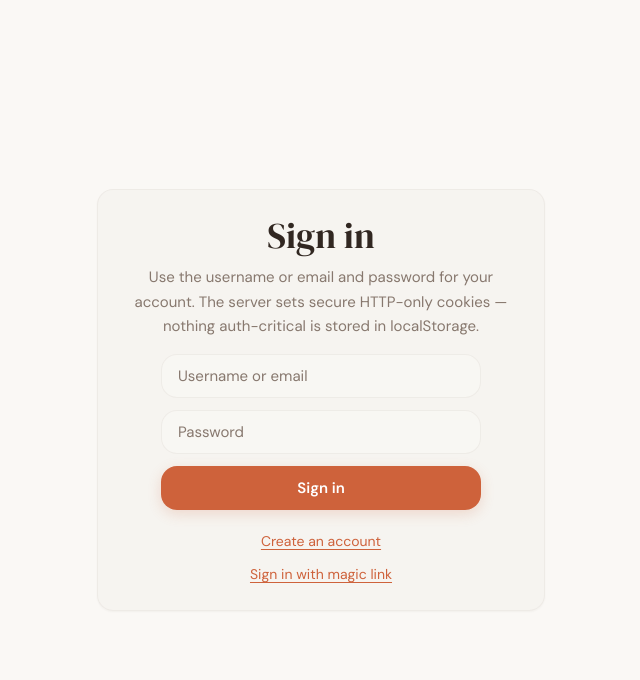
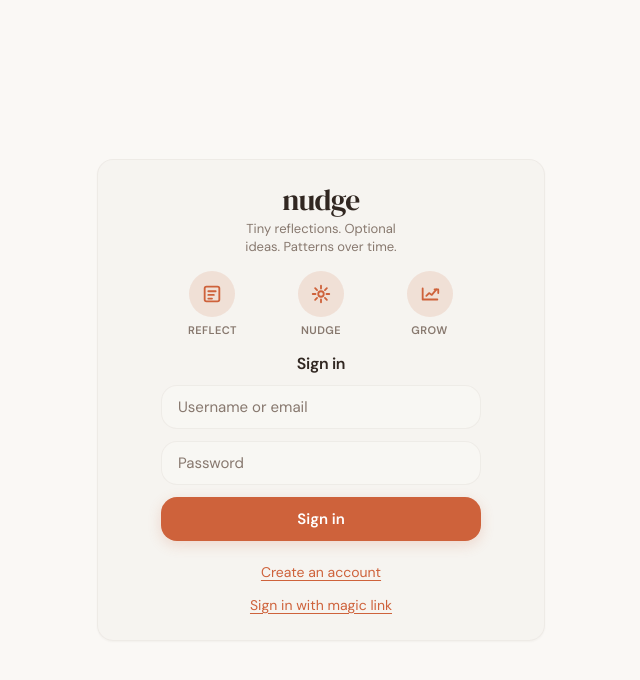
Before and after one commit to carsonbloomingdale/nudge, a React (Create React App) app in the folder nudge/: page /auth/login in a window 1280 px wide. Shown: the top 680 px of the page, without its empty margins (319-959 px from the left). Built offline with nearby package versions, Linux system fonts and the light colour scheme; no server answers.

Commit message:
login page overhaul

```diff
--- /dev/null
+++ b/nudge/src/components/auth/AuthLoginPitch.jsx
@@ -0,0 +1,102 @@
+import {
+  StyledAuthIconCircle,
+  StyledAuthIconLabel,
+  StyledAuthMark,
+  StyledAuthTagline,
+  StyledAuthVisualItem,
+  StyledAuthVisualRow,
+} from "./authStyles";
+
+function IconReflect({ size = 22 }) {
+  return (
+    <svg
+      width={size}
+      height={size}
+      viewBox="0 0 24 24"
+      fill="none"
+      stroke="currentColor"
+      strokeWidth="2"
+      strokeLinecap="round"
+      strokeLinejoin="round"
+      aria-hidden
+    >
+      <rect x="4" y="4" width="16" height="16" rx="2" />
+      <path d="M8 9h8M8 13h6M8 17h4" />
+    </svg>
+  );
+}
+
+function IconNudge({ size = 22 }) {
+  return (
+    <svg
+      width={size}
+      height={size}
+      viewBox="0 0 24 24"
+      fill="none"
+      stroke="currentColor"
+      strokeWidth="2"
+      strokeLinecap="round"
+      strokeLinejoin="round"
+      aria-hidden
+    >
+      <path d="M12 3v3M12 18v3M3 12h3M18 12h3" />
+      <path d="M5.6 5.6l2.1 2.1M16.3 16.3l2.1 2.1M5.6 18.4l2.1-2.1M16.3 7.7l2.1-2.1" />
+      <circle cx="12" cy="12" r="3" />
+    </svg>
+  );
+}
+
+function IconGrow({ size = 22 }) {
+  return (
+    <svg
+      width={size}
+      height={size}
+      viewBox="0 0 24 24"
+      fill="none"
+      stroke="currentColor"
+      strokeWidth="2"
+      strokeLinecap="round"
+      strokeLinejoin="round"
+      aria-hidden
+    >
+      <path d="M4 18V6M4 18h16M8 14l3-3 3 2 5-6" />
+      <path d="M17 7h4v4" />
+    </svg>
+  );
+}
+
+export default function AuthLoginPitch({ showIcons = true }) {
+  return (
+    <>
+      <StyledAuthMark>nudge</StyledAuthMark>
+      <StyledAuthTagline>
+        Tiny reflections. Optional ideas. Patterns over time.
+      </StyledAuthTagline>
+      {showIcons ? (
+        <StyledAuthVisualRow
+          role="img"
+          aria-label="Write reflections, get gentle suggestions, see growth over time"
+        >
+          <StyledAuthVisualItem>
+            <StyledAuthIconCircle>
+              <IconReflect />
+            </StyledAuthIconCircle>
+            <StyledAuthIconLabel>Reflect</StyledAuthIconLabel>
+          </StyledAuthVisualItem>
+          <StyledAuthVisualItem>
+            <StyledAuthIconCircle>
+              <IconNudge />
+            </StyledAuthIconCircle>
+            <StyledAuthIconLabel>Nudge</StyledAuthIconLabel>
+          </StyledAuthVisualItem>
+          <StyledAuthVisualItem>
+            <StyledAuthIconCircle>
+              <IconGrow />
+            </StyledAuthIconCircle>
+            <StyledAuthIconLabel>Grow</StyledAuthIconLabel>
+          </StyledAuthVisualItem>
+        </StyledAuthVisualRow>
+      ) : null}
+    </>
+  );
+}
--- a/nudge/src/components/auth/authStyles.js
+++ b/nudge/src/components/auth/authStyles.js
@@ -94,6 +94,94 @@
   box-shadow: 0 1px 2px hsl(var(--foreground) / 0.04);
 `;
 
+/** Product name — page h1 on auth screens (brand before task). */
+export const StyledAuthMark = styled.h1`
+  margin: 0 0 0.25rem;
+  padding: 0;
+  border: none;
+  text-align: center;
+  font-family: var(--font-display), serif;
+  font-size: clamp(1.5rem, 5vw, 1.85rem);
+  font-weight: 400;
+  letter-spacing: -0.02em;
+  color: hsl(var(--foreground));
+  line-height: 1.1;
+`;
+
+/** Form section label (h2): sign in / create account, above fields. */
+export const StyledAuthFormTitle = styled.h2`
+  margin: 0 0 0.65rem;
+  width: 100%;
+  max-width: 320px;
+  padding: 0;
+  border: none;
+  text-align: center;
+  font-family: var(--font-sans), sans-serif;
+  font-size: 1rem;
+  font-weight: 600;
+  letter-spacing: -0.02em;
+  color: hsl(var(--foreground));
+`;
+
+export const StyledAuthTagline = styled.p`
+  margin: 0 0 1rem;
+  text-align: center;
+  font-size: 13px;
+  line-height: 1.35;
+  color: hsl(var(--muted-foreground));
+  text-wrap: balance;
+  max-width: 16rem;
+  margin-left: auto;
+  margin-right: auto;
+`;
+
+export const StyledAuthVisualRow = styled.div`
+  display: flex;
+  justify-content: center;
+  align-items: flex-start;
+  gap: clamp(0.75rem, 4vw, 1.35rem);
+  margin: 0 auto 1.1rem;
+  width: 100%;
+  max-width: 19rem;
+`;
+
+export const StyledAuthVisualItem = styled.div`
+  display: flex;
+  flex-direction: column;
+  align-items: center;
+  gap: 0.4rem;
+  flex: 1;
+  min-width: 0;
+`;
+
+export const StyledAuthIconCircle = styled.div`
+  width: 46px;
+  height: 46px;
+  border-radius: 50%;
+  display: flex;
+  align-items: center;
+  justify-content: center;
+  background: hsl(var(--primary) / 0.14);
+  color: hsl(var(--primary));
+  flex-shrink: 0;
+  transition: transform 180ms ease, background 180ms ease;
+
+  ${StyledAuthVisualItem}:hover & {
+    transform: translateY(-2px);
+    background: hsl(var(--primary) / 0.2);
+  }
+`;
+
+export const StyledAuthIconLabel = styled.span`
+  font-size: 11px;
+  font-weight: 600;
+  letter-spacing: 0.04em;
+  text-transform: uppercase;
+  color: hsl(var(--muted-foreground));
+  text-align: center;
+  line-height: 1.15;
+`;
+
 export const StyledMuted = styled.p`
   margin: 0 0 1rem;
   max-width: 100%;
--- a/nudge/src/pages/LoginPage.jsx
+++ b/nudge/src/pages/LoginPage.jsx
@@ -8,14 +8,14 @@
 import axios from "axios";
 import { useAuth } from "../auth/AuthContext";
 import { login } from "../api/authApi";
+import AuthLoginPitch from "../components/auth/AuthLoginPitch";
 import {
+  StyledAuthFormTitle,
   StyledAuthSubmitBtn,
   StyledColumnForm,
   StyledError,
-  StyledHeader,
   StyledInput,
   StyledMain,
-  StyledMuted,
   AuthLinks,
 } from "../components/auth/authStyles";
 
@@ -75,14 +75,13 @@
     <div className="App">
       <header className="App-header">
         <StyledMain>
-          <StyledHeader>Sign in</StyledHeader>
-          <StyledMuted>
-            Use the username or email and password for your account. The server
-            sets secure HTTP-only cookies — nothing auth-critical is stored in
-            localStorage.
-          </StyledMuted>
+          <AuthLoginPitch />
+          <StyledAuthFormTitle id="login-form-heading">Sign in</StyledAuthFormTitle>
           {error ? <StyledError>{error}</StyledError> : null}
-          <StyledColumnForm onSubmit={onSubmit}>
+          <StyledColumnForm
+            aria-labelledby="login-form-heading"
+            onSubmit={onSubmit}
+          >
             <StyledInput
               name="identifier"
               value={identifier}
--- a/nudge/src/pages/MagicLinkPage.jsx
+++ b/nudge/src/pages/MagicLinkPage.jsx
@@ -16,9 +16,8 @@
         <StyledMain>
           <StyledHeader>Magic link</StyledHeader>
           <StyledMuted>
-            Email-based magic link is not implemented on the API yet (see
-            backend docs/AUTH.md). The live app uses password sign-in with
-            HTTP-only cookies instead.
+            Magic link sign-in isn&apos;t available yet. Use password sign-in
+            instead.
           </StyledMuted>
           <AuthLinks>
             <Link to="/auth/login">Back to sign in</Link>
--- a/nudge/src/pages/SignupPage.jsx
+++ b/nudge/src/pages/SignupPage.jsx
@@ -8,11 +8,12 @@
 import axios from "axios";
 import { useAuth } from "../auth/AuthContext";
 import { register } from "../api/authApi";
+import AuthLoginPitch from "../components/auth/AuthLoginPitch";
 import {
+  StyledAuthFormTitle,
   StyledAuthSubmitBtn,
   StyledColumnForm,
   StyledError,
-  StyledHeader,
   StyledInput,
   StyledMain,
   StyledMuted,
@@ -97,14 +98,19 @@
     <div className="App">
       <header className="App-header">
         <StyledMain>
-          <StyledHeader>Create account</StyledHeader>
+          <AuthLoginPitch showIcons={false} />
+          <StyledAuthFormTitle id="signup-form-heading">
+            Create account
+          </StyledAuthFormTitle>
           <StyledMuted>
-            Register with username, email, and a password (at least{" "}
-            {MIN_PASSWORD} characters). You will stay signed in via secure
-            cookies.
+            Choose a username, your email, and a password (at least{" "}
+            {MIN_PASSWORD} characters).
           </StyledMuted>
           {error ? <StyledError>{error}</StyledError> : null}
-          <StyledColumnForm onSubmit={onSubmit}>
+          <StyledColumnForm
+            aria-labelledby="signup-form-heading"
+            onSubmit={onSubmit}
+          >
             <StyledInput
               name="username"
               value={username}
```
